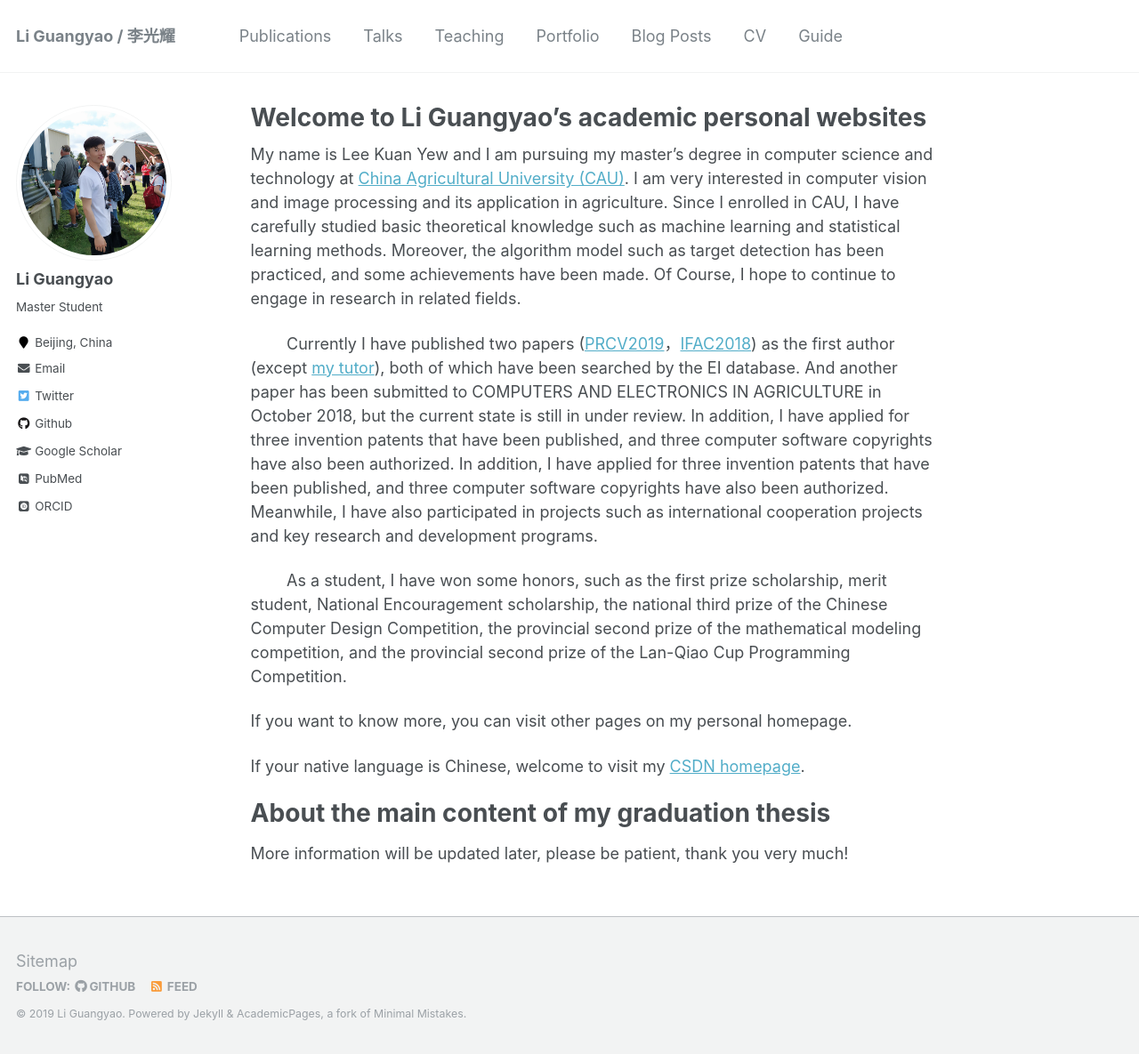
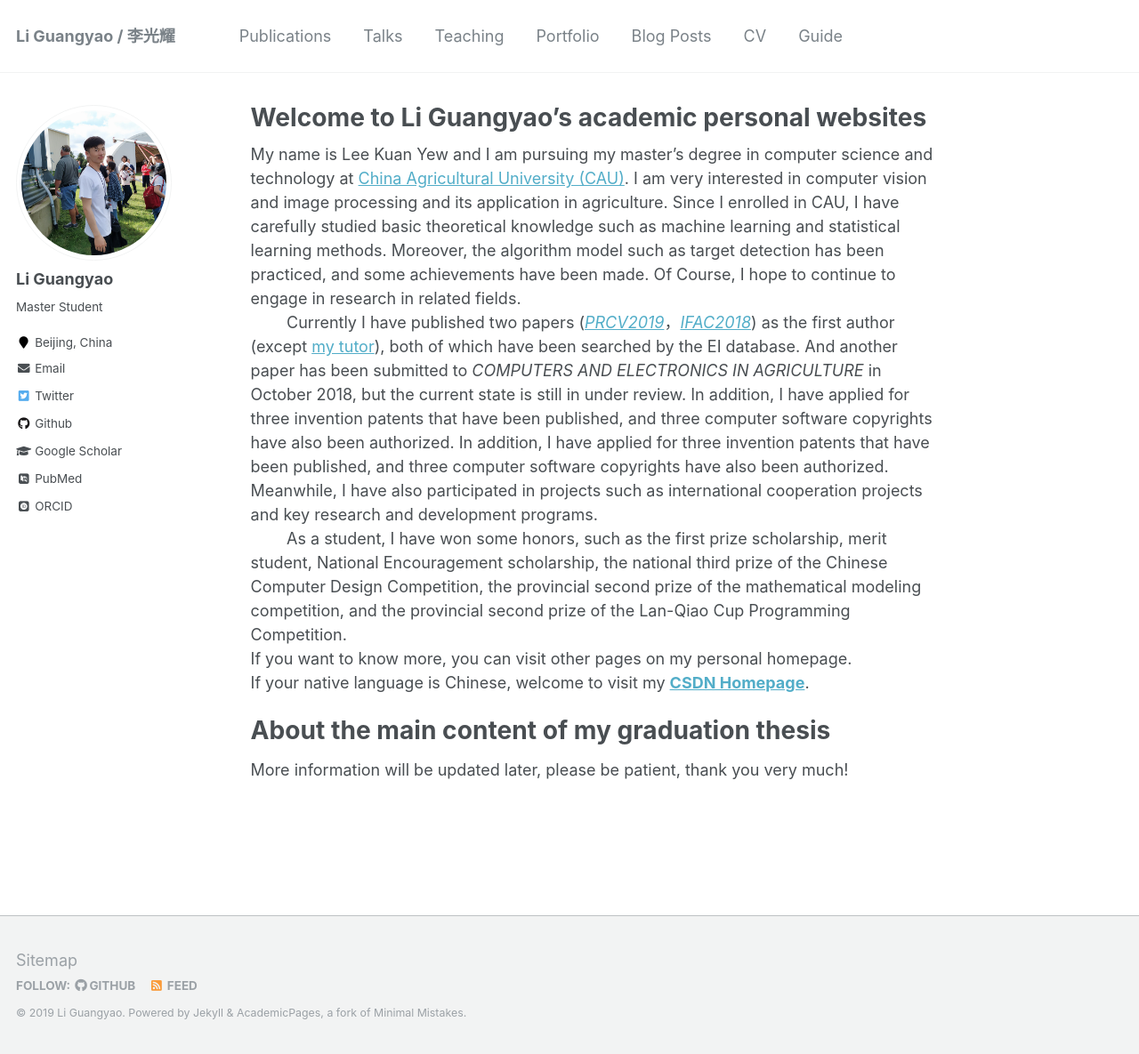
Before and after one commit to ayameyao/ayameyao.github.io_old-version, a Jekyll site: the page built from _pages/about.md, in a window 1280 px wide and 1185 px high. Shown: the whole window at 89% size. Built offline with Jekyll 4.4.1, drawn with Linux system fonts in a browser that asks for light colours; some web fonts are replaced.

Commit message:
Update about.md

```diff
--- a/_pages/about.md
+++ b/_pages/about.md
@@ -9,14 +9,14 @@ redirect_from:
 ---
 
 My name is Lee Kuan Yew and I am pursuing my master's degree in computer science and technology at [China Agricultural University (CAU)](https://www.cau.edu.cn/). I am very interested in computer vision and image processing and its application in agriculture. Since I enrolled in CAU, I have carefully studied basic theoretical knowledge such as machine learning and statistical learning methods. Moreover, the algorithm model such as target detection has been practiced, and some achievements have been made. Of Course, I hope to continue to engage in research in related fields.
-
-&nbsp;&nbsp;&nbsp;&nbsp;&nbsp;&nbsp;&nbsp;&nbsp;Currently I have published two papers ([PRCV2019](https://ayameyao.github.io/publication/2019-PRCV)，[IFAC2018](https://ayameyao.github.io/publication/2018-IFAC)) as the first author (except [my tutor](http://faculty.cau.edu.cn/xxdqxy/lzb/list.htm)), both of which have been searched by the EI database. And another paper has been submitted to COMPUTERS AND ELECTRONICS IN AGRICULTURE in October 2018, but the current state is still in under review. In addition, I have applied for three invention patents that have been published, and three computer software copyrights have also been authorized. In addition, I have applied for three invention patents that have been published, and three computer software copyrights have also been authorized. Meanwhile, I have also participated in projects such as international cooperation projects and key research and development programs.
-
+<br/>
+&nbsp;&nbsp;&nbsp;&nbsp;&nbsp;&nbsp;&nbsp;&nbsp;Currently I have published two papers ([<i>PRCV2019</i>](https://ayameyao.github.io/publication/2019-PRCV)，[<i>IFAC2018</i>](https://ayameyao.github.io/publication/2018-IFAC)) as the first author (except [my tutor](http://faculty.cau.edu.cn/xxdqxy/lzb/list.htm)), both of which have been searched by the EI database. And another paper has been submitted to <i>COMPUTERS AND ELECTRONICS IN AGRICULTURE</i> in October 2018, but the current state is still in under review. In addition, I have applied for three invention patents that have been published, and three computer software copyrights have also been authorized. In addition, I have applied for three invention patents that have been published, and three computer software copyrights have also been authorized. Meanwhile, I have also participated in projects such as international cooperation projects and key research and development programs.
+<br/>
 &nbsp;&nbsp;&nbsp;&nbsp;&nbsp;&nbsp;&nbsp;&nbsp;As a student, I have won some honors, such as the first prize scholarship, merit student, National Encouragement scholarship, the national third prize of the Chinese Computer Design Competition, the provincial second prize of the mathematical modeling competition, and the provincial second prize of the Lan-Qiao Cup Programming Competition.
-
+<br/>
 If you want to know more, you can visit other pages on my personal homepage.
-
-If your native language is Chinese, welcome to visit my [CSDN homepage](https://blog.csdn.net/CAU_Ayao).
+<br/>
+If your native language is Chinese, welcome to visit my [**CSDN Homepage**](https://blog.csdn.net/CAU_Ayao).
 
 About the main content of my graduation thesis
 ======
```
